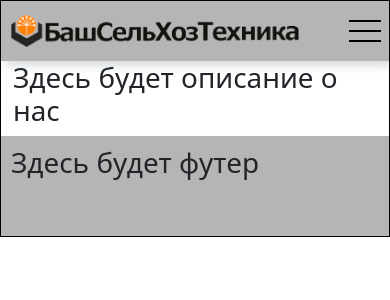
After one commit to Xunil1/CountryTech, a Flask app: page /about in a window 390 px wide. The commit adds this page. Shown: the top 300 px of the page. Run offline with Flask 2, Linux system fonts and the light colour scheme.

Commit message:
Доделал адаптивное меню

```diff
--- a/app.py
+++ b/app.py
@@ -11,5 +11,10 @@ def index():
     return render_template("index.html")
 
 
+@app.route("/about")
+def about():
+    return render_template("about.html")
+
+
 if __name__ == "__main__":
     app.run(debug=True)
--- a/static/css/main.css
+++ b/static/css/main.css
@@ -3,6 +3,9 @@ body{
     margin-left: auto;
     margin-right: auto;
     border: 1px solid #000;
+}
+.to-menu{
+	overflow: hidden;
 }
 nav{
 	width: 100%;
@@ -28,8 +31,22 @@ nav{
 	display: flex;
 	flex-direction: row;
 	list-style-type: none;
+	transition: height 0.5s, width 0.5s;
+}
 
+.nav-mylist.active{
+	display: flex;
+	flex-direction: column;
+	position: absolute;
+	height:  calc(100vh - 60px);
+	width: 100%;
+	left: 0;
+	top:  60px;
+	background:  rgba(255, 255, 250, 1.0);
 }
+
+
+
 .nav-myitem{
 	margin-right: 25px;
 	border-radius: 5px;
@@ -53,6 +70,25 @@ nav{
     transform: translateY(-2px);
 }
 
+.nav-mylist.active .nav-myitem .nav-mylink:hover{
+    transform: translateX(10px);
+}
+
+
+
+.menuToogle{
+    width: 60px;
+    height: 60px;
+    display: none;
+}
+.menuToogle.active::before{
+    transform: translateY(0px) rotate(45deg);
+    box-shadow: 0 0 #000;
+}
+.menuToogle.active::after{
+    transform: translateY(0px) rotate(-45deg);
+}
+
 .content-body{
     width: 100%;
 }
@@ -73,7 +109,7 @@ footer{
 
 
 
-@media screen and (max-width: 975px) {
+@media screen and (max-width: 1010px) {
   nav{
   	flex-direction: column;
   	height: 100%;
@@ -83,13 +119,46 @@ footer{
 
 @media screen and (max-width: 590px) {
   .nav-mylist{
-  	flex-direction: column;
+  	display:none;
+  }
+  nav{
+    height: 60px;
+    flex-direction: row;
+    align-items: center;
+	justify-content: space-between;
+	border-radius: 0px 0px 0px 0px;
+  }
+  .menuToogle{
+    display: flex;
+    justify-content: center;
+    align-items: center;
+    margin-right: 20px;
+    cursor: pointer;
+  }
+  .menuToogle::before{
+    content: '';
+    position: absolute;
+    width: 32px;
+    height: 2px;
+    background: #000;
+    transform: translateY(-10px);
+    box-shadow: 0 10px #000;
+    transition: 0.5s;
+  }
+  .menuToogle::after{
+    content: '';
+    position: absolute;
+    width: 32px;
+    height: 2px;
+    background: #000;
+    transform: translateY(10px);
+    transition: 0.5s;
+  }
+  .nav-mylogo{
+		width: 80%;
+		margin: 10px;
+  }
+  footer{
+	border-radius:0px 0px 0px 0px;
   }
 }
-
-@media screen and (max-width: 400px) {
-  	.nav-mylogo{
-		width: 100%;
-		margin: 10px;
-	}
-}
--- /dev/null
+++ b/templates/about.html
@@ -0,0 +1,11 @@
+{%extends "base.html"%}
+
+{%block title%}
+    О нас
+{%endblock%}
+
+{%block body%}
+    <div class="container">
+        <h1>Здесь будет описание о нас</h1>
+    </div>
+{%endblock%}
--- a/templates/base.html
+++ b/templates/base.html
@@ -14,16 +14,14 @@
         <div class="logo">
             <a href="/"><img class="nav-mylogo" src="{{ url_for('static', filename='images/Фон.png') }}" alt=""></a>
         </div>
-        <div class="menuToogle">
-
-        </div>
         <ul class="nav-mylist">
             <li class="nav-myitem"><a class="nav-mylink" href="#"><span>Услуги</span></a></li>
             <li class="nav-myitem"><a class="nav-mylink" href="#"><span>Продукция</span></a></li>
             <li class="nav-myitem"><a class="nav-mylink" href="#"><span>Сервис</span></a></li>
-            <li class="nav-myitem"><a class="nav-mylink" href="#"><span>О нас</span></a></li>
+            <li class="nav-myitem"><a class="nav-mylink" href="/about"><span>О нас</span></a></li>
             <li class="nav-myitem"><a class="nav-mylink" href="#"><span>Контакты</span></a></li>
         </ul>
+        <div class="menuToogle"></div>
     </nav>
     <div class="content-body">
         {%block body%} {%endblock%}
@@ -34,7 +32,19 @@
             <h1>Здесь будет футер</h1>
         </div>
     </footer>
+    <script src="https://code.jquery.com/jquery-3.6.0.min.js" integrity="sha256-/xUj+3OJU5yExlq6GSYGSHk7tPXikynS7ogEvDej/m4=" crossorigin="anonymous"></script>
+    <script src="https://cdn.jsdelivr.net/npm/bootstrap@5.1.3/dist/js/bootstrap.min.js" integrity="sha384-QJHtvGhmr9XOIpI6YVutG+2QOK9T+ZnN4kzFN1RtK3zEFEIsxhlmWl5/YESvpZ13" crossorigin="anonymous"></script>
+    <script>
+        let menuToogle = document.querySelector('.menuToogle');
+        let navMylist = document.querySelector('.nav-mylist');
+        let body = document.body;
+        menuToogle.onclick = function(){
+            navMylist.classList.toggle('active');
+            menuToogle.classList.toggle('active');
+            body.classList.toggle('to-menu');
+        }
+    </script>
 </body>
-<script src="https://code.jquery.com/jquery-3.6.0.min.js" integrity="sha256-/xUj+3OJU5yExlq6GSYGSHk7tPXikynS7ogEvDej/m4=" crossorigin="anonymous"></script>
-<script src="https://cdn.jsdelivr.net/npm/bootstrap@5.1.3/dist/js/bootstrap.min.js" integrity="sha384-QJHtvGhmr9XOIpI6YVutG+2QOK9T+ZnN4kzFN1RtK3zEFEIsxhlmWl5/YESvpZ13" crossorigin="anonymous"></script>
+
+
 </html>
```
Also changed, not shown: templates/index.html (+1 -1 lines), static/js/script.js (added).
